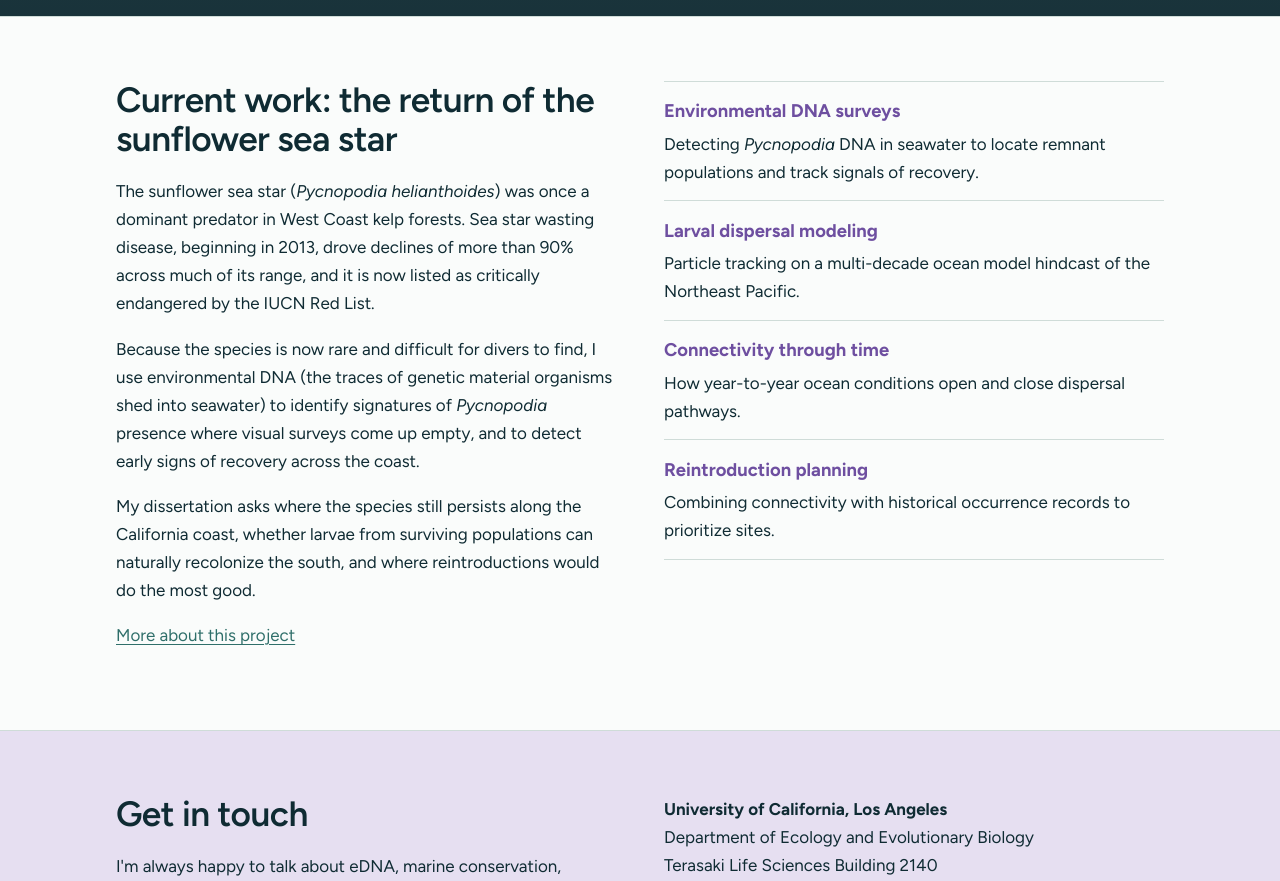
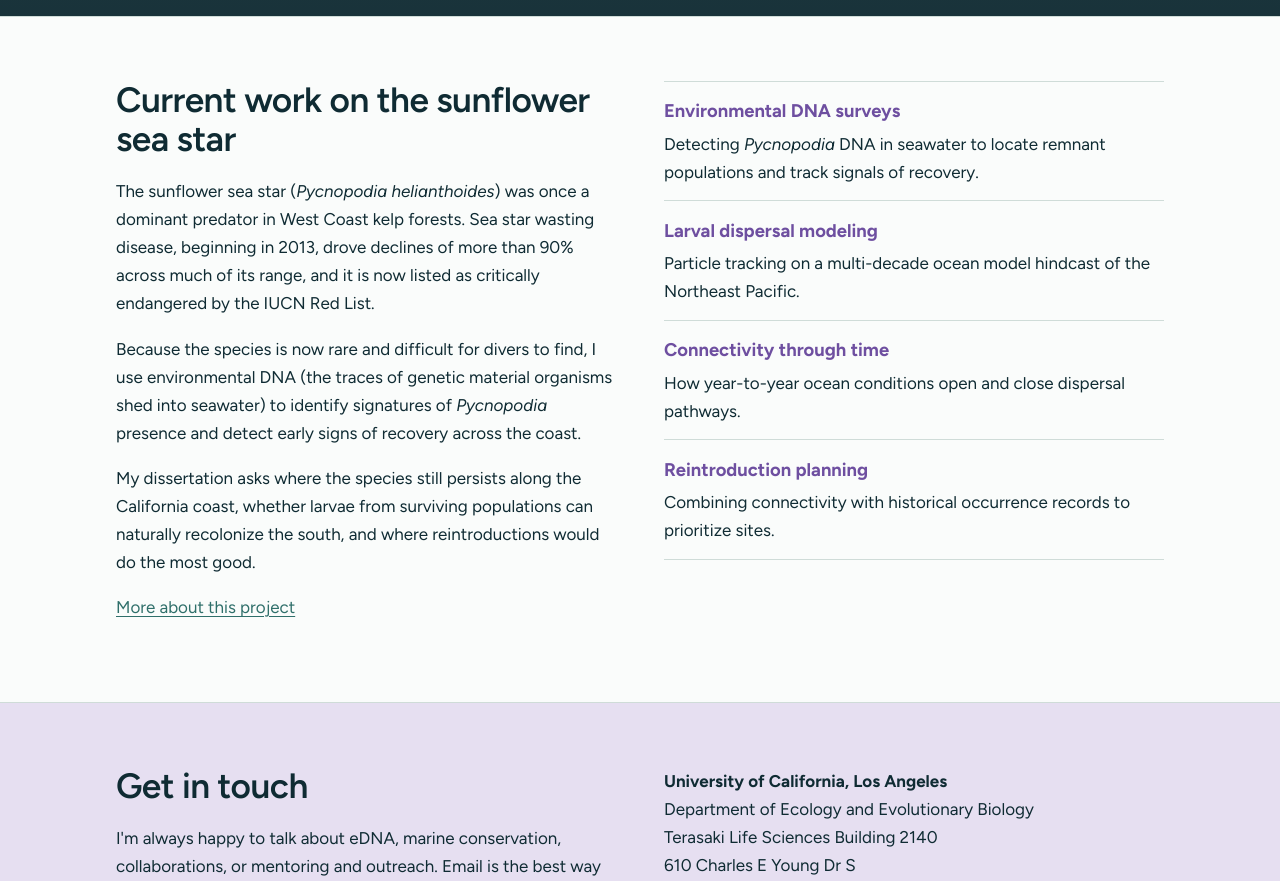
Before and after one commit to madeleinegp/madeleinegp.github.io, a plain HTML site: page index.html in a window 1280 px wide. Shown: the part 824-1705 px from the top of the page. Drawn offline with Linux system fonts and the light colour scheme; grey boxes are pictures that could not be loaded.

Commit message:
Home: retitle sea star section, simplify eDNA sentence
Co-Authored-By: Claude Opus 5.5 <noreply@anthropic.com>
Claude-Session: https://claude.ai/code/session_01KmDQDrZdAFR4SMw33VYUvW

```diff
--- a/index.html
+++ b/index.html
@@ -54,9 +54,9 @@
 <section class="focus">
   <div class="wrap focus-grid">
     <div>
-      <h2>Current work: the return of the sunflower sea star</h2>
+      <h2>Current work on the sunflower sea star</h2>
       <p>The sunflower sea star (<em>Pycnopodia helianthoides</em>) was once a dominant predator in West Coast kelp forests. Sea star wasting disease, beginning in 2013, drove declines of more than 90% across much of its range, and it is now listed as critically endangered by the IUCN Red List.</p>
-      <p>Because the species is now rare and difficult for divers to find, I use environmental DNA (the traces of genetic material organisms shed into seawater) to identify signatures of <em>Pycnopodia</em> presence where visual surveys come up empty, and to detect early signs of recovery across the coast.</p>
+      <p>Because the species is now rare and difficult for divers to find, I use environmental DNA (the traces of genetic material organisms shed into seawater) to identify signatures of <em>Pycnopodia</em> presence and detect early signs of recovery across the coast.</p>
       <p>My dissertation asks where the species still persists along the California coast, whether larvae from surviving populations can naturally recolonize the south, and where reintroductions would do the most good.</p>
       <p><a href="research.html#pycnopodia">More about this project</a></p>
     </div>
```
